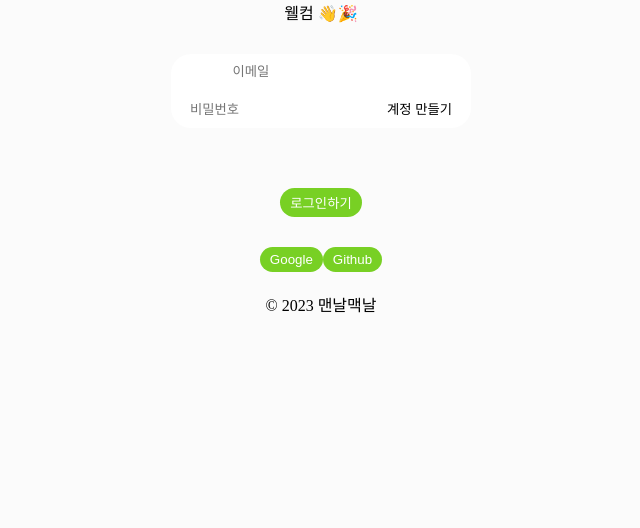
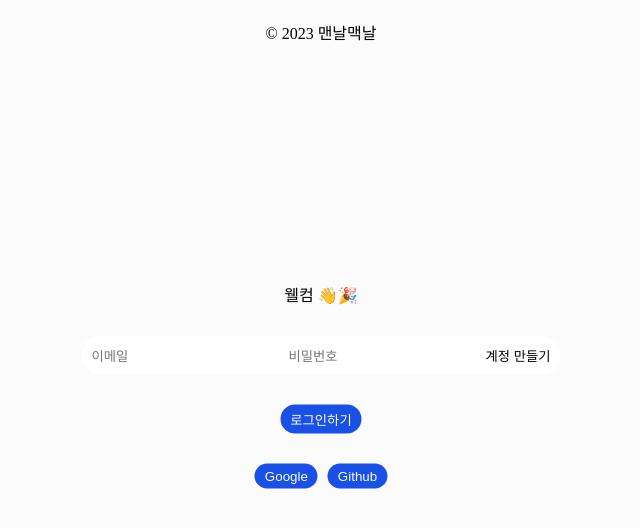
Before and after one commit to nayoung4089/2023_MackDiary, a React (Create React App) app: page / in a window 1280 px wide. Shown: the top 528 px of the page, without its empty margins (319-959 px from the left). Built offline with nearby package versions, Linux system fonts and the light colour scheme; no server answers.

Commit message:
css 최종 완료

```diff
--- a/src/components/Diary.js
+++ b/src/components/Diary.js
@@ -4,6 +4,7 @@ import DiaryFactory from "./DiaryFactory";
 
 const Diary = ({userObj, diaryObj, isOwner}) => {
     // 자세한 페이지 : 남의 거나 내거나 모두
+    const [newTitle, setNewTitle] = useState(diaryObj.title);
     const [editing, setEditing] = useState(false);
     const [newDiary, setNewDiary] = useState(diaryObj.text);
     const [newAttachment, setNewAttachment] = useState("");
@@ -41,6 +42,8 @@ const Diary = ({userObj, diaryObj, isOwner}) => {
                     <DiaryFactory
                     saveableCanvas={loadableCanvas}
                     isOwner={isOwner}
+                    title={newTitle}
+                    setTitle={setNewTitle}
                     diary={newDiary}
                     setDiary={setNewDiary}
                     saveData={newSaveImage}
@@ -57,12 +60,10 @@ const Diary = ({userObj, diaryObj, isOwner}) => {
                 ) : (
                 <>
                 <div class="diary">
-                <div>
-                    <span>{diaryObj.date}</span>
-                    <span>작성자: {userObj.displayName}</span>
-                </div>
-                {diaryObj.attachmentUrl && <img src={diaryObj.attachmentUrl} width="300px" height="300px" />}
-                <h4>{diaryObj.text}</h4>
+                <h3>{diaryObj.date}</h3>
+                <h3>{diaryObj.title}</h3>
+                {diaryObj.attachmentUrl && <img src={diaryObj.attachmentUrl} width="300px" height="300px" alt="saved"/>}
+                <div>{diaryObj.text}</div>
                 </div>
                 </>
                 )
--- a/src/components/DiaryFactory.js
+++ b/src/components/DiaryFactory.js
@@ -3,7 +3,7 @@ import { dbService } from "fbase";
 import AutoHeightTextarea from "./AutoHeightTextarea";
 import CanvasDraw from "react-canvas-draw";
 
-const DiaryFactory = ({ saveableCanvas, diary, setDiary, saveData, userObj, attachment, setAttachment, saveImage, setSaveImage, makeNew, diaryObj, setClear, onClick }) => {
+const DiaryFactory = ({ saveableCanvas, title, setTitle, diary, setDiary, saveData, userObj, attachment, setAttachment, saveImage, setSaveImage, makeNew, diaryObj, setClear, onClick }) => {
     const [global, setGlobal] = useState(false);
     // input 창만 전적으로 담당
     const onErase = () => {
@@ -15,6 +15,12 @@ const DiaryFactory = ({ saveableCanvas, diary, setDiary, saveData, userObj, atta
     const onGlobal = () => {
         setGlobal(prev => !prev);
     }
+    const onChange = (event) => {
+        const {
+          target: { value },
+        } = event;
+        setTitle(value);
+    };
 
     // diaryFactory onSubmit
     const onSubmit = async (event) => {
@@ -25,15 +31,17 @@ const DiaryFactory = ({ saveableCanvas, diary, setDiary, saveData, userObj, atta
         setSaveImage(saveImage);
         let nowDate = new Date();
         const diaryObj = {
+            title: title,
             text: diary,
             createdAt: nowDate,
-            date: `${nowDate.getFullYear()}/${nowDate.getMonth()+1}/${nowDate.getDate()}`,
+            date: `${nowDate.getFullYear()}년 ${nowDate.getMonth()+1}월 ${nowDate.getDate()}일`,
             createrId: userObj.uid,
             attachmentUrl: attachment,
             saveImage: saveImage,
             global: global
         }
         await dbService.collection("diaries").add(diaryObj);
+        setTitle(""); // 입력창 공란으로 만들어주기
         setDiary(""); // 입력창 공란으로 만들어주기
         setClear(false);
     };
@@ -47,6 +55,7 @@ const DiaryFactory = ({ saveableCanvas, diary, setDiary, saveData, userObj, atta
         setSaveImage(saveImage);
         // 업데이트
         await dbService.doc(`diaries/${diaryObj.id}`).update({
+            title: title,
             text: diary,
             attachmentUrl: attachment,
             saveImage: saveImage,
@@ -59,18 +68,26 @@ const DiaryFactory = ({ saveableCanvas, diary, setDiary, saveData, userObj, atta
         <div class="bg" />
         <div class="form-wrap">
         <div class="button-wrap">
-            <button onClick={onErase}>EraseAll</button>
+            <button onClick={onErase}>초기화</button>
             <button onClick={onUndo}>뒤로가기</button>
             <button onClick={onGlobal}>{global ? "공개": "비공개"}</button>
             <button class="initial" onClick={onClick}>X</button>
         </div>
         <form onSubmit={makeNew ? onSubmit : onEditSubmit}>
+            <input
+              type="text"
+              placeholder="제목을 입력하세요"
+              value={title}
+              required
+              onChange={onChange}
+            />
             <CanvasDraw
             ref={(canvasDraw)=>(saveableCanvas = canvasDraw)}
             saveData={saveData}
             canvasWidth={300}
 	        canvasHeight={300}
             brushRadius={5}
+            enablePanAndZoom
             />
             <AutoHeightTextarea diary={diary} setDiary={setDiary} />
             <input type="submit" value="Save" />
--- a/src/components/DiaryPage.js
+++ b/src/components/DiaryPage.js
@@ -15,8 +15,9 @@ const DiaryPage = ({userObj, diaryObj, isOwner}) => {
         <div class="diary-box">
         {diaryObj.attachmentUrl &&
         <button class="image-button" onClick={onClick}>
-            <img src={diaryObj.attachmentUrl} width="50px" height="50px" />
+            <img src={diaryObj.attachmentUrl} width="50px" height="50px" alt="saved"/>
         </button>}
+        <div class="title">{diaryObj.title}</div>
         </div> :
         <>
         <div class="bg" />
--- a/src/css/index.css
+++ b/src/css/index.css
@@ -2,7 +2,7 @@
     --backColor: rgba(244, 244, 244, 0.3);
     --boxColor: #f0f0f0;
     --textColor: gray;
-    --maincolor: #78d024;
+    --maincolor: #1951E6;
     --lightGrey: #e0e0e0;
     --kakaoColor: #F7E600;
 }
@@ -63,16 +63,16 @@ footer{
 }
 
 .image-button{
-    background-color: white;
+    background-color: #ffffff;
     padding: 20px;
 }
 button {
     color: white;
     border: 0;
     background-color: var(--maincolor);
+    padding: 5px 10px;
+    margin: 0 5px 20px 5px;
     border-radius: 20px;
-    padding: 5px 10px;
-    margin-top: 30px;
 }
 
 /* MainPage css */
@@ -88,6 +88,7 @@ button {
     width: 70px;
     height: 70px;
     border-radius: 100%;
+    z-index: -3000;
 }
 
 /* DiaryFactory & DiaryPage CSS */
@@ -110,6 +111,19 @@ button {
     background-color: rgb(0,0,0,0.5);
 }
 
+/* Auth.js */
+.auth-wrap{
+    position: absolute;
+    top: 50%;
+    left: 50%;
+    transform: translate(-50%, -50%);
+}
+.log{
+    margin: 0;
+}
+.auth-wrap div button {
+    margin: 30px 5px;
+}
 
 /* 그림자 */
 .title-wrap, .nav :link, .card, .big-button, .image-button{
--- a/src/routes/Auth.js
+++ b/src/routes/Auth.js
@@ -1,8 +1,6 @@
 import AuthForm from "components/AuthForm";
 import { authService, firebaseInstance } from "fbase";
 import React from "react";
-// import { faGoogle, faGithub } from "@fortawesome/free-brands-svg-icons";
-// import { FontAwesomeIcon } from "@fortawesome/react-fontawesome";
 
 const Auth = () => {
     const onSocialClick = async (event) => {
--- a/src/routes/Global.js
+++ b/src/routes/Global.js
@@ -17,6 +17,7 @@ const Global = ({ userObj }) => {
 
     return(
         <div>
+            <div class="large">Global</div>
             <div class="diary-wrap">
                 {diaries.filter((data)=> data.global === true).map((diary) =>(
                     <DiaryPage
--- a/src/routes/MainPage.js
+++ b/src/routes/MainPage.js
@@ -5,6 +5,7 @@ import React, { useEffect, useState } from "react";
 
 const MainPage = ({ userObj }) => {
     // 기본 이미지들만 있다가 + 누르면 신규 생성 / 사진은 DiaryPage로 관리
+    const [title, setTitle] = useState("");
     const [diary, setDiary] = useState("");
     let [attachment, setAttachment] = useState("");
     const [diaries, setDiaries] = useState([]);
@@ -46,6 +47,8 @@ const MainPage = ({ userObj }) => {
         <>
         <DiaryFactory
         saveableCanvas = {saveableCanvas}
+        title={title}
+        setTitle={setTitle}
         diary={diary}
         setDiary={setDiary}
         userObj={userObj}
--- a/src/routes/Profile.js
+++ b/src/routes/Profile.js
@@ -2,7 +2,7 @@ import { authService } from "fbase";
 import React, { useState } from "react";
 import { useNavigate } from "react-router-dom";
 
-export default ({ userObj, refreshUser }) => {
+const Profile = ({ userObj, refreshUser }) => {
     const navigating = useNavigate();
     const [newDisplayName, setNewDisplayName] = useState(userObj.displayName);
 
@@ -37,3 +37,4 @@ export default ({ userObj, refreshUser }) => {
         </>
     )
 }
+export default Profile;
```
Also changed, not shown: 1 other file (tests, documents, lock files or other folders).
